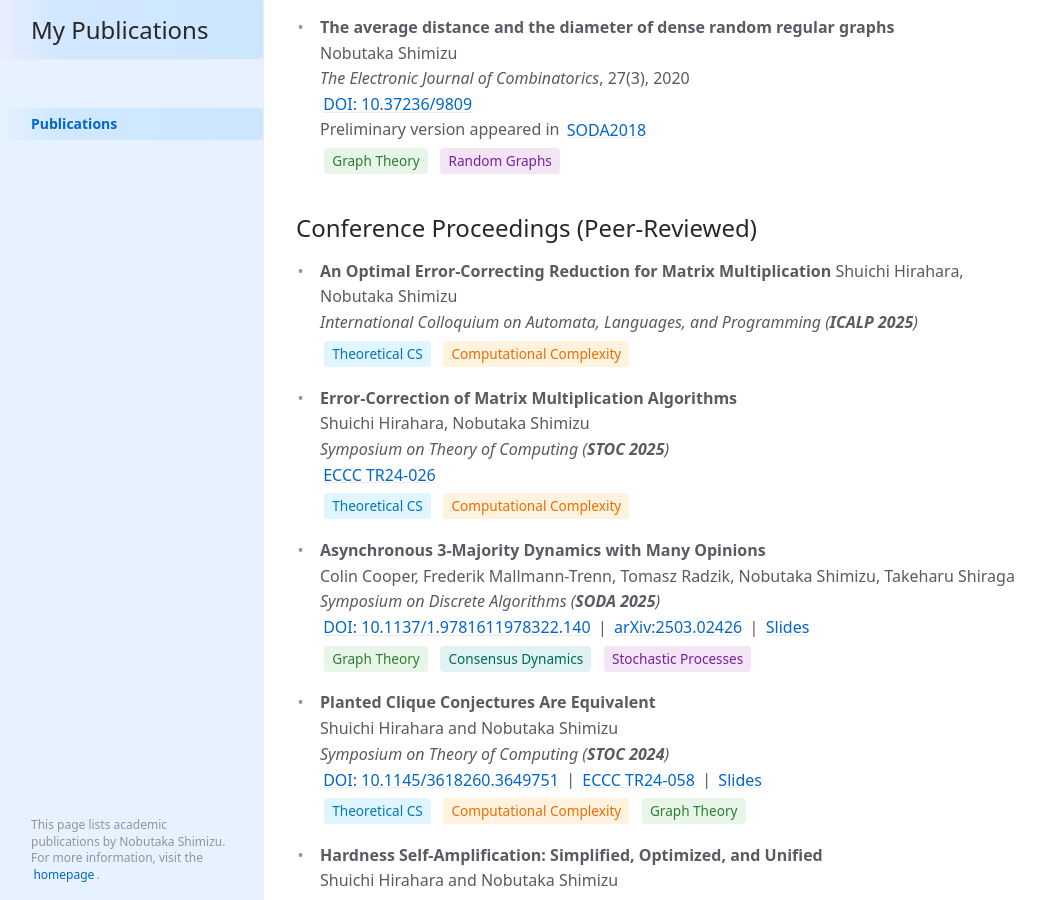
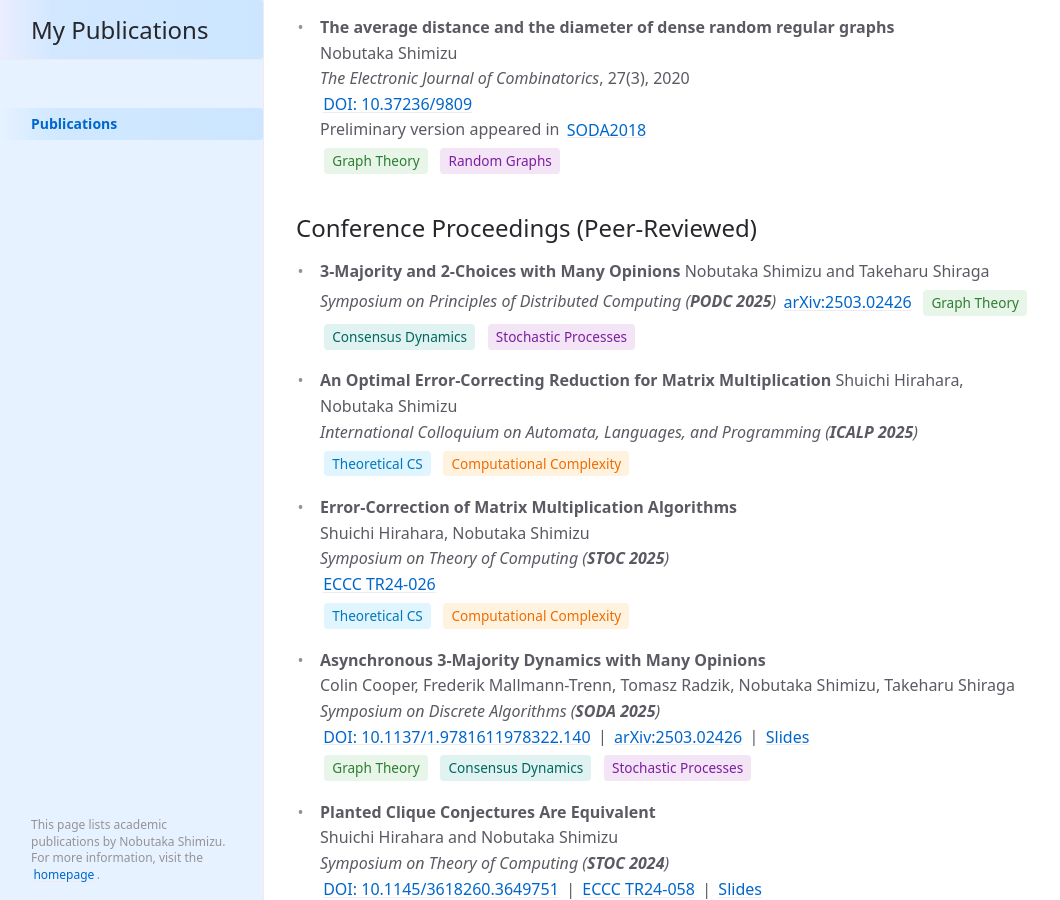
Before and after one commit to NobutakaShimizu/mypapers, a Jekyll site: the page built from index.md, in a window 1280 px wide and 900 px high, scrolled down 994 px. Shown: the whole window, without its empty margins (0-1060 px from the left). Built offline with Jekyll 4.4.1, drawn with Linux system fonts in a browser that asks for light colours; cached includes are drawn as plain includes.

Commit message:
学術出版物リストに新たに「3-Majority and 2-Choices with Many Opinions」を追加し、関連情報を更新。これにより、出版物の情報が最新のものとなり、整合性が向上。

```diff
--- a/index.md
+++ b/index.md
@@ -45,6 +45,12 @@ This publication list includes peer-reviewed journal articles, conference procee
   <span class="paper-tag graphs">Graph Theory</span> <span class="paper-tag randomized">Random Graphs</span>
 
 ## Conference Proceedings (Peer-Reviewed)
+
+- **3-Majority and 2-Choices with Many Opinions**
+  Nobutaka Shimizu and Takeharu Shiraga
+  *Symposium on Principles of Distributed Computing (**PODC 2025**)*
+  [arXiv:2503.02426](https://arxiv.org/abs/2503.02426)
+  <span class="paper-tag graphs">Graph Theory</span> <span class="paper-tag consensus">Consensus Dynamics</span> <span class="paper-tag randomized">Stochastic Processes</span>
 
 - **An Optimal Error-Correcting Reduction for Matrix Multiplication**
   Shuichi Hirahara, Nobutaka Shimizu
```
